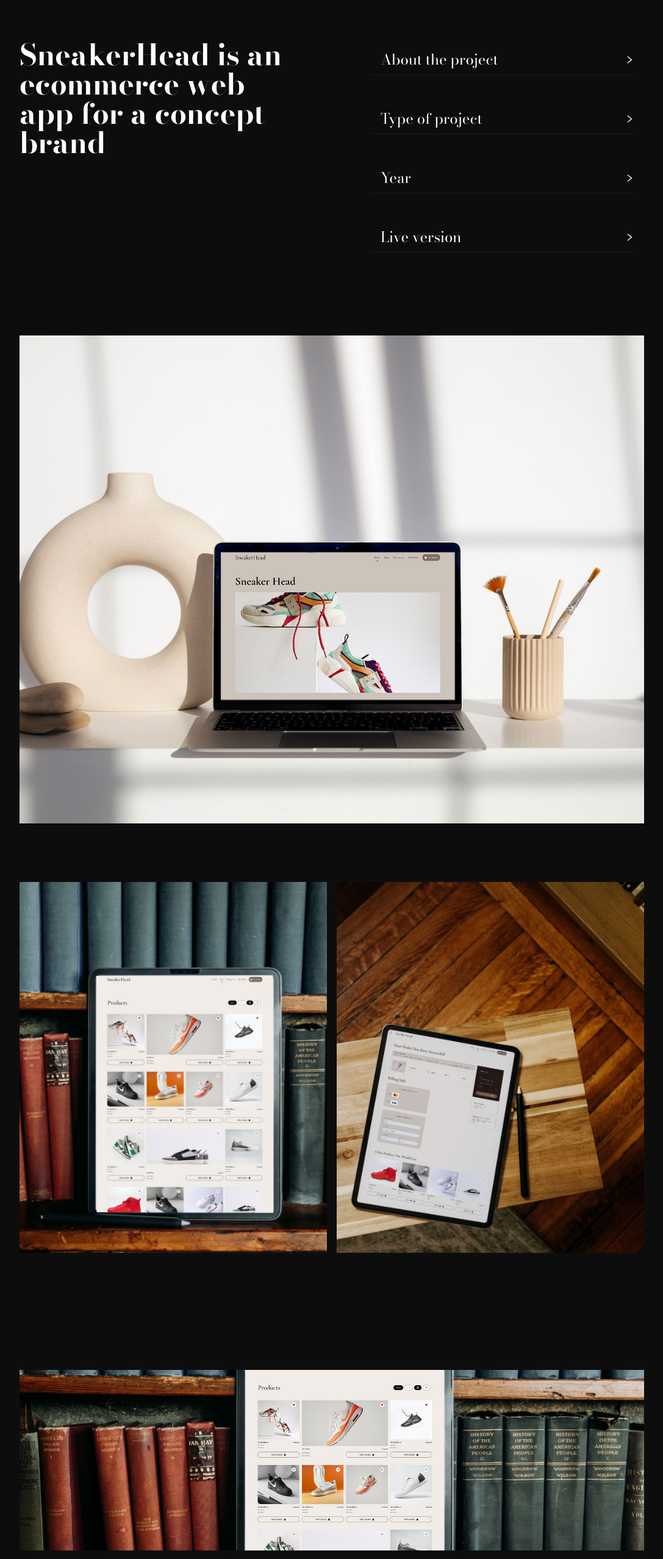
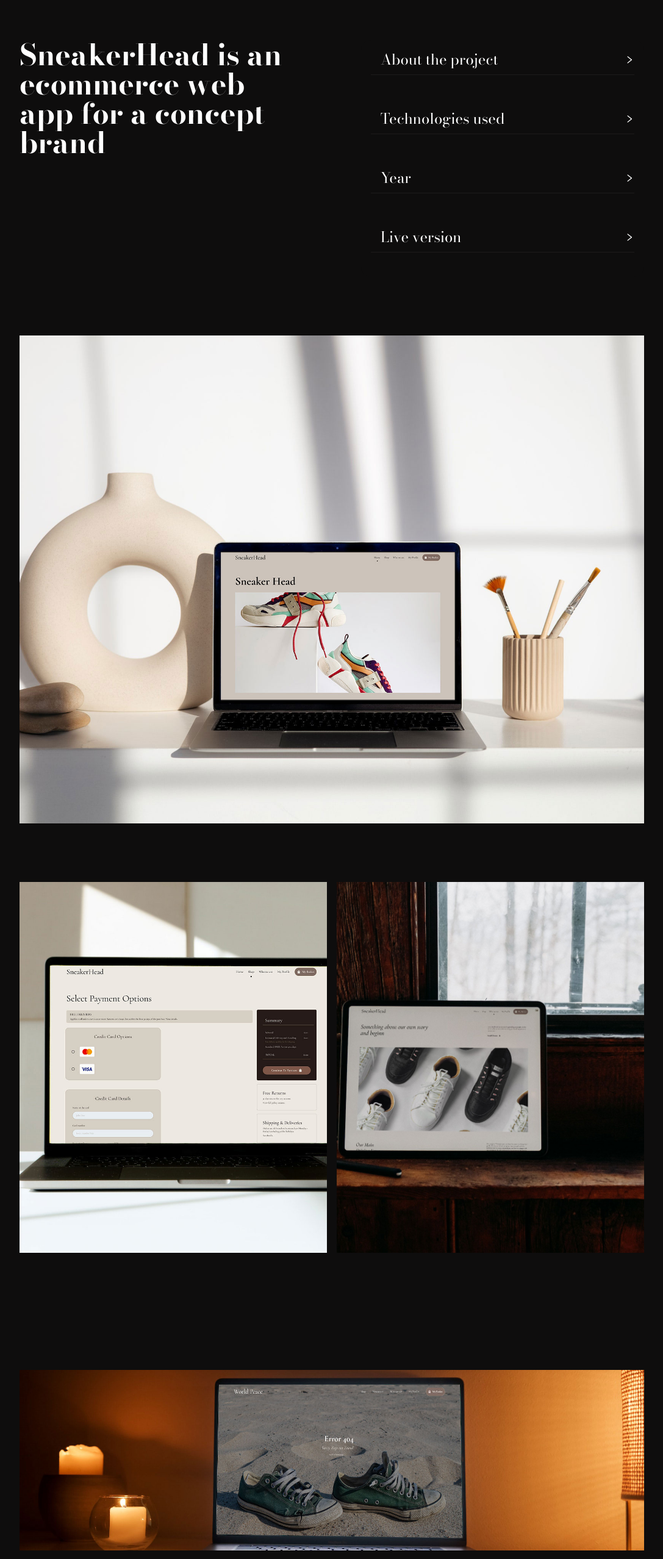
Before and after one commit to DarkoM996/nextjs-portfolio, a Next.js app: page /projects/sneakerhead in a window 1280 px wide. Shown: the part 995-3551 px from the top of the page at 61% size, without its empty margins (96-1183 px from the left). Built offline with nearby package versions, Linux system fonts and the light colour scheme.

Commit message:
Case #1 seems

```diff
--- a/app/components/FAQ.jsx
+++ b/app/components/FAQ.jsx
@@ -6,11 +6,11 @@ const FAQ = () => {
     <div className=" bg-[#0e0d0d] rounded-2xl">
       <Accordion
         title="About the project"
-        answer="CoffeeBar is a mockup project about an landing page for a Coffee Bar."
+        answer="Furnico is an ecommerce website design. The website relies on clean and minimalistic design with pastel color choice to create a warm and cozy feeling when the user is on the website."
       />
       <Accordion
-        title="Type of project"
-        answer="Furnico is a mockup project about an landing page for a Coffee Bar."
+        title="Technologies used"
+        answer="Figma, Photoshop, React, Tailwind and Framer Motion."
       />
       <Accordion title="Year" answer="2024" />
       <Accordion
--- a/app/projects/Furnico/page.jsx
+++ b/app/projects/Furnico/page.jsx
@@ -2,12 +2,13 @@
 import React, { useState } from "react";
 import Image from "next/image";
 import gridPic from "../../images/30.jpg";
-import gridPic2 from "../../images/9.jpg";
-import gridPic6 from "../../images/13.jpg";
-import gridPic7 from "../../images/22.jpg";
-import gridPic8 from "../../images/20.jpg";
-import gridPic9 from "../../images/14.jpg";
-import gridPic4 from "../../images/21.jpg";
+import gridPic6 from "../../images/23.jpg";
+import gridPic7 from "../../images/24.jpg";
+import gridPic8 from "../../images/25.jpg";
+import gridPic9 from "../../images/31.jpg";
+import gridPic10 from "../../images/29.jpg";
+import gridPic11 from "../../images/26.jpg";
+import gridPic4 from "../../images/27.jpg";
 import FAQ from "../../../app/components/FAQ";
 import FAQ2 from "@/app/components/FAQ2";
 import Footer from "@/app/components/Footer";
@@ -39,7 +40,7 @@ const page = () => {
       <div className="max-w-[1920px] h-screen mx-auto px-4 py-4 sm:px-8 md:px-12 lg:px-20 xl:px-32 gap-18  xl:py-24">
         <div className="grid grid-cols-1 md:grid-cols-2 gap-12 md:gap-16 lg:gap-24 py-8 sm:py-12 md:py-16 lg:py-24">
           <h2 className="text-5xl w-full font-bold">
-            Furnico is a web app for an ecommerce fictional furniture brand
+            Furnico is a website for an ecommerce fictional furniture brand
           </h2>
           <div className="w-full h-2/3  text-white">
             <FAQ />
@@ -85,7 +86,7 @@ const page = () => {
           <div className="relative sm:col-span-2 ">
             <Image
               priority={true}
-              src={gridPic7}
+              src={gridPic9}
               fill
               className="object-cover max-w-full"
               alt="/"
@@ -95,7 +96,7 @@ const page = () => {
           <div className="relative">
             <Image
               priority={true}
-              src={gridPic8}
+              src={gridPic10}
               fill
               className="object-cover"
               alt="/"
@@ -104,7 +105,7 @@ const page = () => {
           <div className="relative">
             <Image
               priority={true}
-              src={gridPic9}
+              src={gridPic11}
               fill
               className="object-cover"
               alt="/"
@@ -122,7 +123,12 @@ const page = () => {
         </div>
         <div className="max-w-full h-[85%] mx-auto relative gap-4">
           <h2 className="text-5xl font-bold flex flex-col items-center justify-center h-[90%]">
-            Next Case
+            <Link
+              href="/projects/sneakerhead"
+              className="hover:underline hover:text-red-500"
+            >
+              Next Case
+            </Link>
           </h2>
           <Footer />
         </div>
--- a/app/projects/sneakerhead/page.jsx
+++ b/app/projects/sneakerhead/page.jsx
@@ -4,11 +4,14 @@ import Image from "next/image";
 import gridPic from "../../images/19.jpg";
 import gridPic2 from "../../images/9.jpg";
 import gridPic6 from "../../images/13.jpg";
-import gridPic7 from "../../images/22.jpg";
+import gridPic7 from "../../images/21.jpg";
 import gridPic8 from "../../images/20.jpg";
 import gridPic9 from "../../images/14.jpg";
-import gridPic4 from "../../images/17.jpg";
-import FAQ2 from "../../../app/components/FAQ";
+import gridPic10 from "../../images/17.jpg";
+import gridPic11 from "../../images/19.jpg";
+
+import gridPic4 from "../../images/16.jpg";
+import FAQ2 from "@/app/components/FAQ2";
 import Footer from "@/app/components/Footer";
 import Link from "next/link";
 
@@ -60,7 +63,7 @@ const page = () => {
             <div className="relative">
               <Image
                 priority={true}
-                src={gridPic7}
+                src={gridPic10}
                 fill
                 className="object-cover"
                 alt="/"
@@ -70,7 +73,7 @@ const page = () => {
             <div className="relative">
               <Image
                 priority={true}
-                src={gridPic8}
+                src={gridPic11}
                 fill
                 className="object-cover"
                 alt="/"
```
